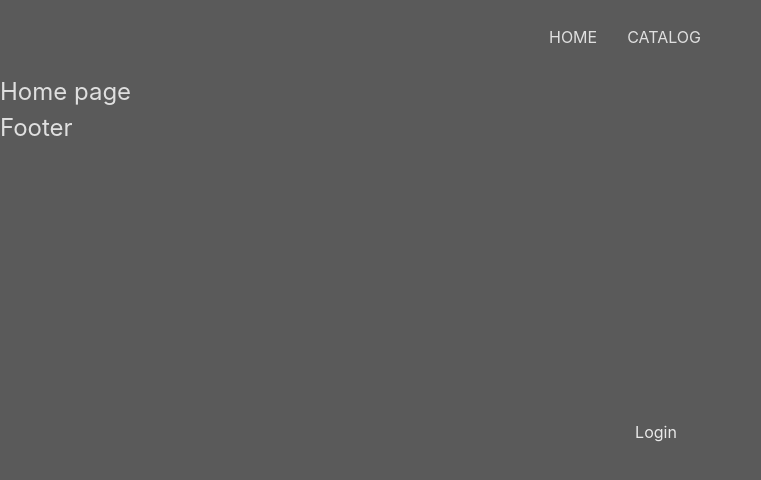
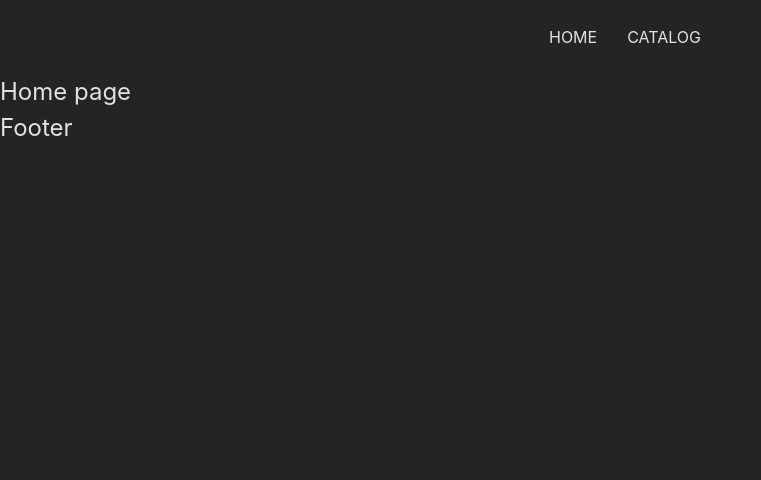
Before and after one commit to kazymirT/BookMates, a React (Vite) app: page / in a window 1280 px wide. Shown: the top 480 px of the page, without its empty margins (0-761 px from the left). Built offline with nearby package versions, Linux system fonts and the light colour scheme.

Commit message:
feat: add path aliases

```diff
--- a/package.json
+++ b/package.json
@@ -15,6 +15,7 @@
   },
   "dependencies": {
     "@reduxjs/toolkit": "^2.2.3",
+    "@types/node": "^20.12.10",
     "react": "^18.3.0",
     "react-dom": "^18.2.0",
     "react-redux": "^9.1.1",
--- a/src/components/Modal/Modal.tsx
+++ b/src/components/Modal/Modal.tsx
@@ -1,6 +1,6 @@
-import { useAppSelector } from '../../redux/hooks';
-import { modalType } from '../../redux/slices/modalSlice';
 import Portal from '../Portal/Portal';
+import { useAppSelector } from '@/redux/hooks';
+import { modalType } from '@/redux/slices/modalSlice';
 
 const Modal = () => {
   const openedModalType = useAppSelector(modalType);
--- a/src/components/Portal/Portal.tsx
+++ b/src/components/Portal/Portal.tsx
@@ -2,8 +2,8 @@ import React from 'react';
 import { createPortal } from 'react-dom';
 
 import styles from './Portal.module.scss';
-import { useAppDispatch } from '../../redux/hooks';
-import { toggleModal } from '../../redux/slices/modalSlice';
+import { useAppDispatch } from '@/redux/hooks';
+import { toggleModal } from '@/redux/slices/modalSlice';
 
 const Portal = ({ children }: { children: React.ReactNode }) => {
   React.useEffect(() => {
--- a/src/redux/slices/modalSlice.ts
+++ b/src/redux/slices/modalSlice.ts
@@ -8,7 +8,7 @@ type ModalState = {
 };
 
 const initialState: ModalState = {
-  openedModalType: 'login',
+  openedModalType: null,
 };
 
 export const modalSlice = createSlice({
--- a/vite.config.ts
+++ b/vite.config.ts
@@ -1,7 +1,14 @@
+import path from 'path';
+
 import react from '@vitejs/plugin-react';
 import { defineConfig } from 'vite';
 
 // https://vitejs.dev/config/
 export default defineConfig({
   plugins: [react()],
+  resolve: {
+    alias: {
+      '@': path.resolve(__dirname, './src'),
+    },
+  },
 });
```
Also changed, not shown: tsconfig.json (+6 -1 lines), 1 other file (tests, documents, lock files or other folders).
